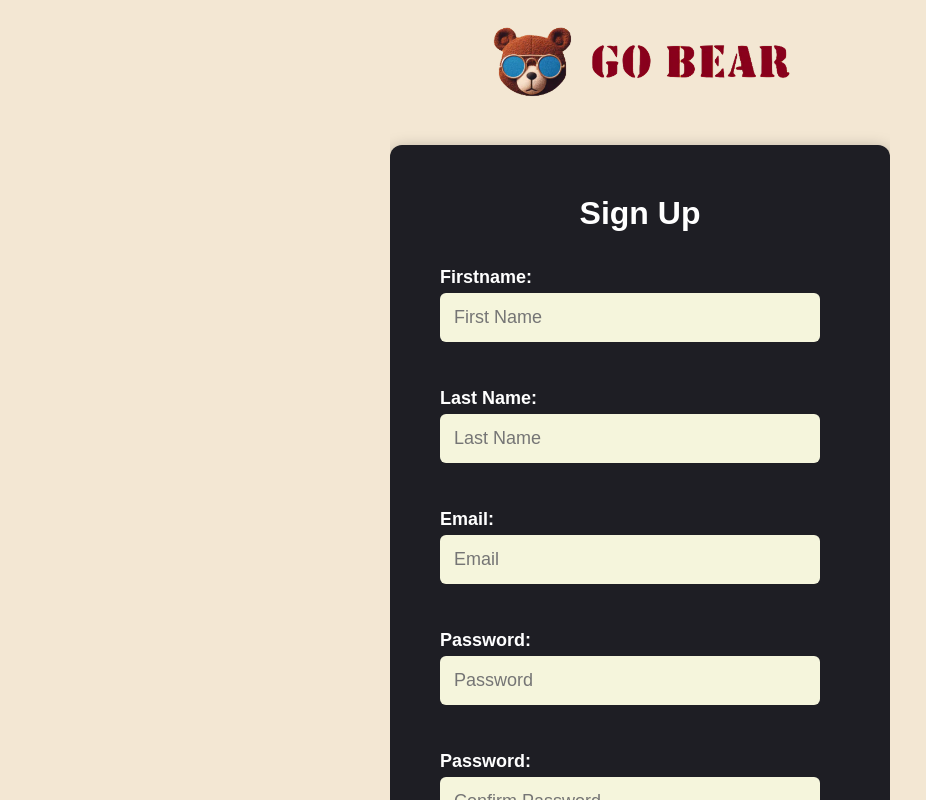
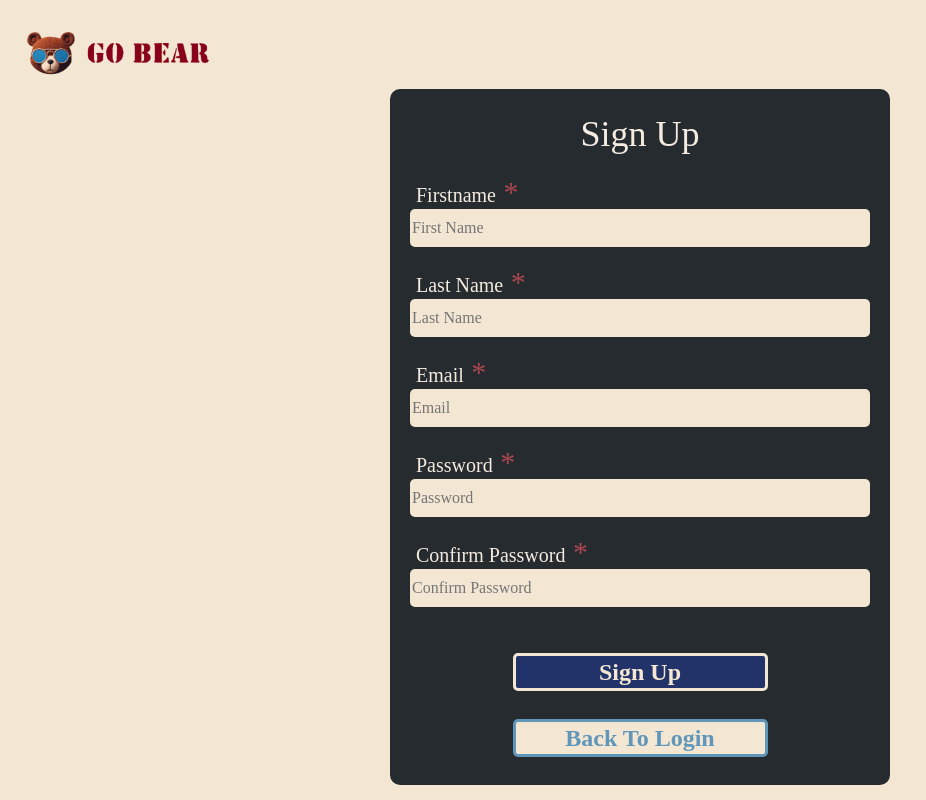
Before and after one commit to sophiaullrich/FutureForgeProject, a React (Create React App) app in the folder frontend/: page /signup in a window 1280 px wide. Shown: the whole page, without its empty margins (0-926 px from the left). Built offline with nearby package versions, Linux system fonts and the light colour scheme; no server answers.

Commit message:
Restyled the sign up page

```diff
--- a/frontend/src/App.css
+++ b/frontend/src/App.css
@@ -60,8 +60,6 @@ body {
 }
 /* Fullscreen for login/signup/reset pages */
 .fullscreen-page {
-  width: 100vw;
-  min-height: 100dvh;
   display: flex;
   justify-content: center;
   align-items: center;
--- a/frontend/src/App.jsx
+++ b/frontend/src/App.jsx
@@ -109,7 +109,7 @@ function App() {
 
   if (shouldHideUI) {
     return (
-      <div className="fullscreen-page">
+      <div>
         <Routes>
           <Route path="/login" element={<Login />} />
           <Route path="/signup" element={<Signup />} />
--- a/frontend/src/Signup.css
+++ /dev/null
@@ -1,111 +0,0 @@
-/* Global styles */
-#body {
-    margin: 0;
-    padding: 0;
-    font-family: 'Segoe UI', Tahoma, Geneva, Verdana, sans-serif;
-    background-color: #faebd7; /* Light beige */
-    display: flex;
-    flex-direction: column;
-    align-items: center;
-    justify-content: start;
-    min-height: 100vh;
-    padding-top: 30px;
-    font-size: 18px;
-}
-
-/* Logo container */
-#title-cont img {
-    height: 120px;
-    margin-bottom: 20px;
-}
-
-/* Form container */
-#form-cont {
-    background-color: #1e1e24;
-    color: #ffffff;
-    padding: 50px;
-    border-radius: 12px;
-    width: 500px;
-    text-align: center;
-    box-shadow: 0px 6px 18px rgba(0,0,0,0.4);
-}
-
-/* Heading */
-#form-cont h1 {
-    margin-top: 0;
-    font-size: 32px;
-}
-
-/* Labels */
-#form-cont label {
-    display: block;
-    text-align: left;
-    margin: 15px 0 5px 0;
-    font-weight: bold;
-    font-size: 18px;
-}
-
-/* Input fields */
-#form-cont input[type="text"],
-#form-cont input[type="email"],
-#form-cont input[type="password"] {
-    width: 95%;
-    padding: 14px;
-    margin-bottom: 10px;
-    border: none;
-    border-radius: 6px;
-    font-size: 18px;
-    background-color: #f5f5dc;
-}
-
-/* Submit button */
-#form-cont input[type="submit"] {
-    width: 95%;
-    padding: 14px;
-    background-color: #003366;
-    color: white;
-    border: 2px solid white;
-    border-radius: 8px;
-    font-weight: bold;
-    font-size: 20px;
-    cursor: pointer;
-    margin-top: 20px;
-}
-
-#form-cont input[type="submit"]:hover {
-    background-color: #002a5c;
-}
-
-/* Back to Login link */
-#form-cont a {
-    display: block;
-    margin-top: 20px;
-    font-size: 16px;
-    color: #dcdcdc;
-    text-decoration: none;
-}
-
-#form-cont a:hover {
-    text-decoration: underline;
-}
-
-.button-link {
-    display: block;
-    width: 95%;
-    padding: 14px;
-    margin-top: 20px;
-    background-color: #003366;
-    color: white;
-    border: 2px solid white;
-    border-radius: 8px;
-    font-size: 20px;
-    text-align: center;
-    text-decoration: none;
-    font-weight: bold;
-    cursor: pointer;
-    transition: background-color 0.2s ease-in-out;
-}
-
-.button-link:hover {
-    background-color: #002a5c;
-}
--- a/frontend/src/Signup.jsx
+++ b/frontend/src/Signup.jsx
@@ -1,6 +1,6 @@
 import React from "react";
 import firebaseApp from "./Firebase.js";
-import "./Signup.css";
+import styles from"./Signup.module.css";
 import logo from "./assets/gobearlogo.png";
 import { getAuth, createUserWithEmailAndPassword } from "firebase/auth";
 import { getDatabase, ref, set } from "firebase/database";
@@ -44,15 +44,15 @@ function Signup() {
   };
 
   return (
-    <div id="body">
-      <div id="title-cont">
+    <div className={styles.signupBody}>
+      <div className={styles.titleCont}>
         <img src={logo} alt="GoBear Logo" />
       </div>
 
-      <div id="form-cont">
+      <div className={styles.formCont}>
         <h1>Sign Up</h1>
         <form onSubmit={handleSignup}>
-          <label htmlFor="fname">Firstname:</label>
+          <label htmlFor="fname" className={styles.formLabel}>Firstname</label>
           <input
             type="text"
             id="fname"
@@ -61,9 +61,9 @@ function Signup() {
             value={firstName}
             onChange={(e) => setFirstName(e.target.value)}
             required
+            className={styles.formInput}
           />
-          <br />
-          <label htmlFor="lname">Last Name:</label>
+          <label htmlFor="lname" className={styles.formLabel}>Last Name</label>
           <input
             type="text"
             id="lname"
@@ -72,9 +72,9 @@ function Signup() {
             value={lastName}
             onChange={(e) => setLastName(e.target.value)}
             required
+            className={styles.formInput}
           />
-          <br />
-          <label htmlFor="email">Email:</label>
+          <label htmlFor="email" className={styles.formLabel}>Email</label>
           <input
             type="email"
             id="email"
@@ -83,9 +83,9 @@ function Signup() {
             value={email}
             onChange={(e) => setEmail(e.target.value)}
             required
+            className={styles.formInput}
           />
-          <br />
-          <label htmlFor="pword">Password:</label>
+          <label htmlFor="pword" className={styles.formLabel}>Password</label>
           <input
             type="password"
             id="pword"
@@ -94,24 +94,22 @@ function Signup() {
             value={password}
             onChange={(e) => setPassword(e.target.value)}
             required
+            className={styles.formInput}
           />
-          <br />
-          <label htmlFor="pword2">Password:</label>
+          <label htmlFor="pword2" className={styles.formLabel}>Confirm Password</label>
           <input
             type="password"
             id="pword2"
             name="pword2"
             placeholder="Confirm Password"
             required
+            className={styles.formInput}
           />
-          <br />
-          <input type="submit" value="Sign Up" />
+          <button type="submit" className={styles.signupBtn}>Sign Up</button>
           {error && <p className="error">{error}</p>}
         </form>
 
-        <a href="./Login" className="button-link">
-          Back To Login
-        </a>
+        <button onClick={() => navigate("/login")} className={styles.backBtn}>Back To Login</button>
       </div>
     </div>
   );
--- /dev/null
+++ b/frontend/src/Signup.module.css
@@ -0,0 +1,121 @@
+.titleCont{
+    display: flex;
+    justify-content: flex-start;
+    margin-left: 15px;
+    margin-top: 15px;
+}
+
+.titleCont img{
+    width: 204px;
+height: 74px;
+flex-shrink: 0;
+}
+
+.formCont{
+    display: flex;
+    flex-direction: column;
+    border-radius: 10px;
+background: #252B2F;
+width: 500px;
+margin: 0 auto
+}
+
+.formCont h1{
+    color: #F5EBE0;
+text-align: center;
+font-family: "SF Pro Rounded";
+font-size: 36px;
+font-style: normal;
+font-weight: 400;
+line-height: normal;
+}
+
+.formLabel{
+    color: #F5EBE0;
+font-family: "SF Pro Rounded";
+font-size: 20px;
+font-style: normal;
+font-weight: 400;
+line-height: normal;
+margin-left: 26px;
+}
+
+.formLabel:after{
+    color: #AC4750;
+content: " *";
+text-align: center;
+font-family: "SF Pro Rounded";
+font-size: 30px;
+font-style: normal;
+font-weight: 400;
+line-height: normal;
+}
+
+.formInput{
+    width: 460px;
+height: 38px;
+flex-shrink: 0;
+border-radius: 5px;
+background: #F3E7D3;
+color: #252B2F;
+font-family: "SF Pro Rounded";
+font-size: 16px;
+font-style: normal;
+font-weight: 400;
+line-height: normal;
+margin-left: 20px;
+margin-bottom: 18px;
+border: none;
+}
+
+.signupBtn{
+    width: 255px;
+height: 38px;
+flex-shrink: 0;
+border-radius: 5px;
+border: 3px solid #F3E7D3;
+background: #22336A;
+color: #F3E7D3;
+text-align: center;
+font-family: "SF Pro Rounded";
+font-size: 24px;
+font-style: normal;
+font-weight: 700;
+line-height: normal;
+margin: 0 auto;
+margin-top: 28px;
+}
+
+.signupBtn:hover{
+    border-radius: 5px;
+    border: 3px solid #22336A;
+    background: #F3E7D3;
+    color: #22336A
+}
+
+.backBtn{
+    width: 255px;
+height: 38px;
+flex-shrink: 0;
+color: #6096BA;
+text-align: center;
+font-family: "SF Pro Rounded";
+font-size: 24px;
+font-style: normal;
+font-weight: 700;
+line-height: normal;
+border-radius: 5px;
+border: 3px solid #6096BA;
+background: #F3E7D3;
+margin: 0 auto;
+margin-top: 28px;
+margin-bottom: 28px;
+}
+
+.backBtn:hover{
+flex-shrink: 0;
+border-radius: 5px;
+border: 3px solid #F3E7D3;
+background: #6096BA;
+color: #F3E7D3;
+}
```
